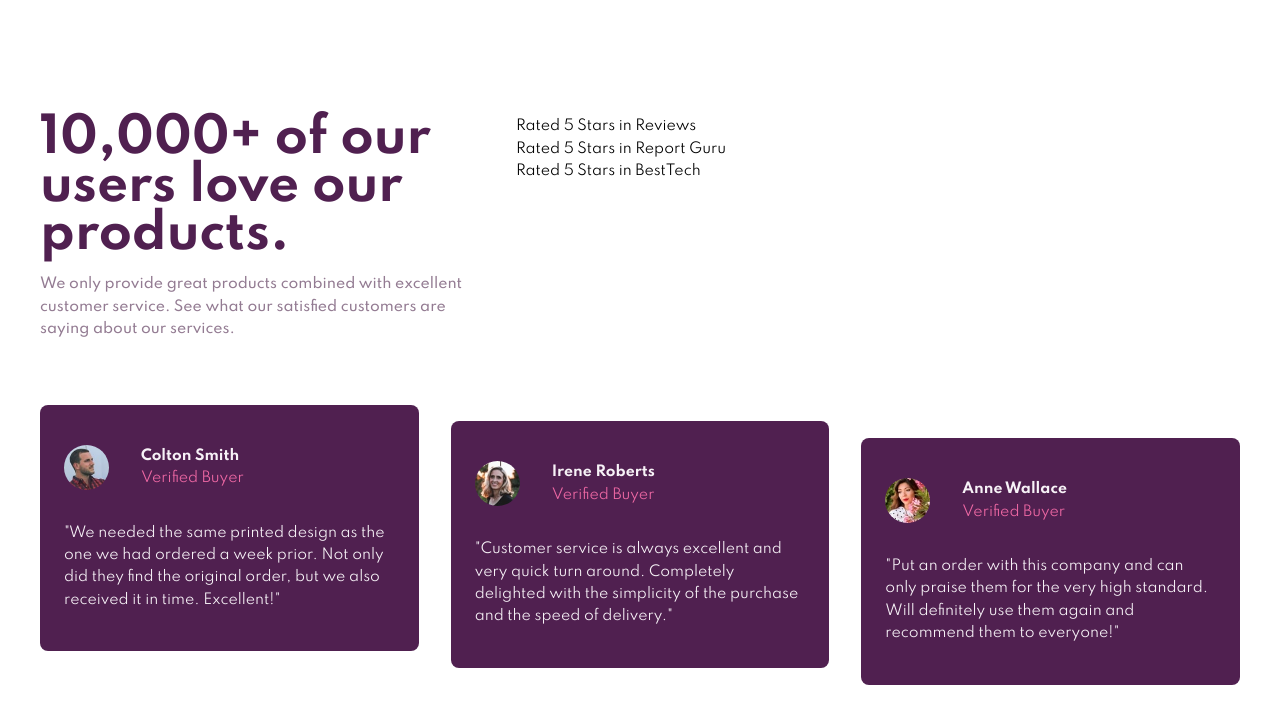
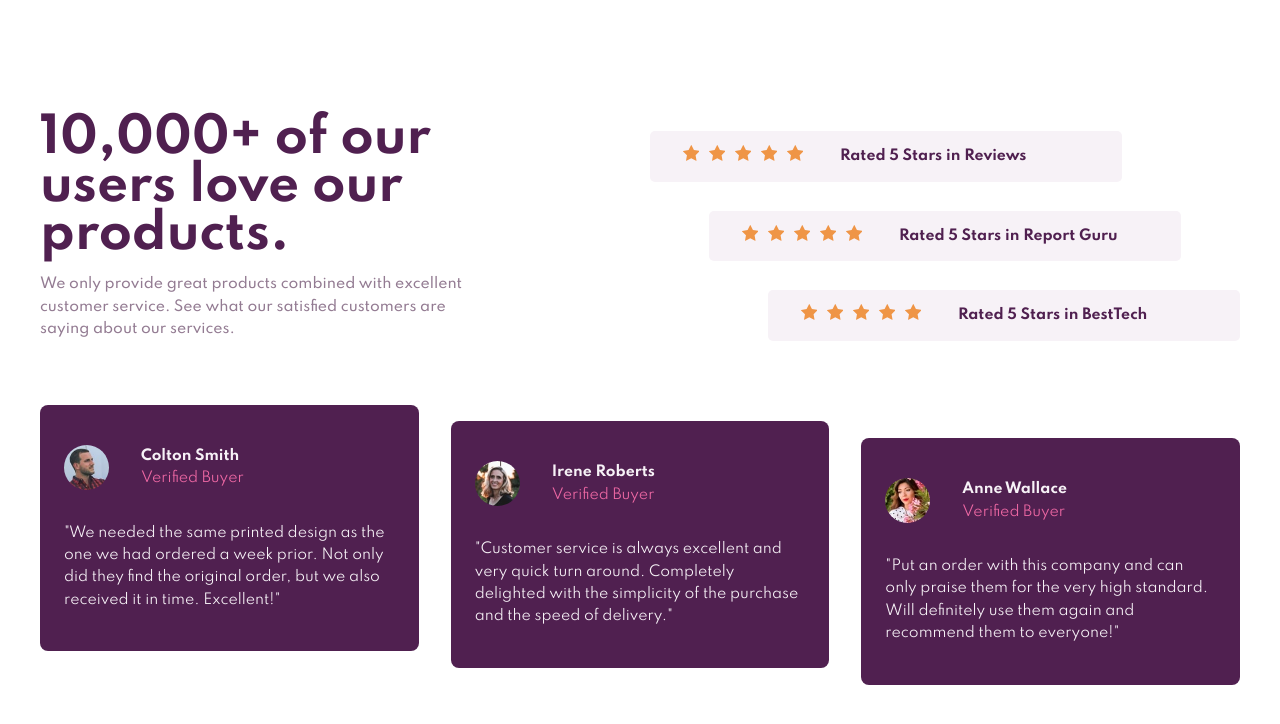
Before and after one commit to tttinh/frontendmentor_004, a plain HTML site: page index.html in a window 1280 px wide. Drawn offline with Linux system fonts and the light colour scheme.

Commit message:
Completed desktop version.

```diff
--- a/index.html
+++ b/index.html
@@ -18,31 +18,54 @@
     <main class="container">
       <section class="stats">
         <div class="stats__text">
-          <h1 class="text-lg text-primary">10,000+ of our users love our products.</h1>
+          <h1 class="text-lg text-primary">
+            10,000+ of our users love our products.
+          </h1>
           <p class="fw-500 text-secondary">
             We only provide great products combined with excellent customer
             service. See what our satisfied customers are saying about our
             services.
           </p>
         </div>
-        <ul class="stats__info">
-          <li>
-            <div class="stars"><p>Rated 5 Stars in Reviews</p></div>
-          </li>
-          <li>
-            <div class="stars"><p>Rated 5 Stars in Report Guru</p></div>
-          </li>
-          <li>
-            <div class="stars"><p>Rated 5 Stars in BestTech</p></div>
-          </li>
-        </ul>
+        <div class="stats__info">
+          <div class="stats__item">
+            <div class="stars">
+              <div class="icon"></div>
+              <div class="icon"></div>
+              <div class="icon"></div>
+              <div class="icon"></div>
+              <div class="icon"></div>
+              <p class="text-primary fw-700">Rated 5 Stars in Reviews</p>
+            </div>
+          </div>
+          <div class="stats__item">
+            <div class="stars">
+              <div class="icon"></div>
+              <div class="icon"></div>
+              <div class="icon"></div>
+              <div class="icon"></div>
+              <div class="icon"></div>
+              <p class="text-primary fw-700">Rated 5 Stars in Report Guru</p>
+            </div>
+          </div>
+          <div class="stats__item">
+            <div class="stars">
+              <div class="icon"></div>
+              <div class="icon"></div>
+              <div class="icon"></div>
+              <div class="icon"></div>
+              <div class="icon"></div>
+              <p class="text-primary fw-700">Rated 5 Stars in BestTech</p>
+            </div>
+          </div>
+        </div>
       </section>
       <section class="reviews grid grid-3">
         <div class="card text-neutral">
           <div class="card__info">
             <div class="card__avatar">
-                <img src="images/image-colton.jpg" alt="" />
-              </div>
+              <img src="images/image-colton.jpg" alt="" />
+            </div>
             <div>
               <p class="fw-700">Colton Smith</p>
               <p class="text-accent">Verified Buyer</p>
@@ -75,8 +98,8 @@
         <div class="card text-neutral">
           <div class="card__info">
             <div class="card__avatar">
-                <img src="images/image-anne.jpg" alt="" />
-              </div>
+              <img src="images/image-anne.jpg" alt="" />
+            </div>
             <div>
               <p class="fw-700">Anne Wallace</p>
               <p class="text-accent">Verified Buyer</p>
--- a/style.css
+++ b/style.css
@@ -104,12 +104,54 @@ img {
 
 .stats {
   display: grid;
-  grid-template-columns: 38% 62%;
+  grid-template-columns: repeat(2, 1fr);
   gap: 20px;
+}
+
+.stats__text {
+  padding-right: 10rem;
 }
 
 .stats__text > p {
   margin-top: 1em;
+}
+
+.stats__info {
+  display: flex;
+  flex-direction: column;
+  align-items: center;
+  justify-content: space-between;
+  padding-top: 1rem;
+}
+
+.stats__info > *:first-child {
+  align-self: flex-start;
+}
+
+.stats__info > *:last-child {
+  align-self: flex-end;
+}
+
+.stats__item {
+  width: 80%;
+  background-color: var(--clr-magenta-100);
+  padding: 1em 0 1em 2em;
+  border-radius: 5px;
+}
+
+.stars {
+    display: flex;
+}
+
+.stars > p {
+    margin-left: 2rem;
+}
+
+.icon {
+    background-image: url('images/icon-star.svg');
+    width: 16px;
+    height: 16px;
+    margin: 0 5px;
 }
 
 .reviews {
@@ -119,11 +161,11 @@ img {
 }
 
 .reviews > *:first-child {
-    align-self: flex-start;
+  align-self: flex-start;
 }
 
 .reviews > *:last-child {
-    align-self: flex-end;
+  align-self: flex-end;
 }
 
 .card {
```
